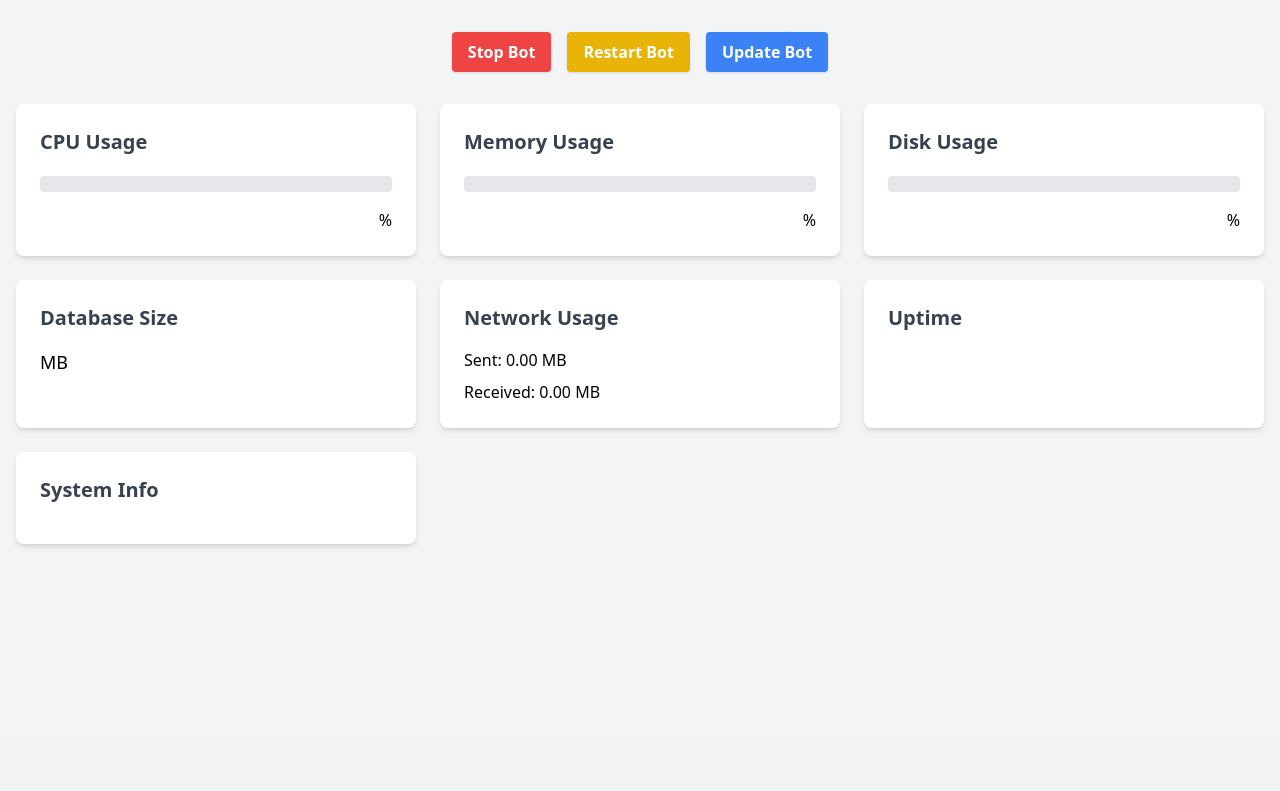
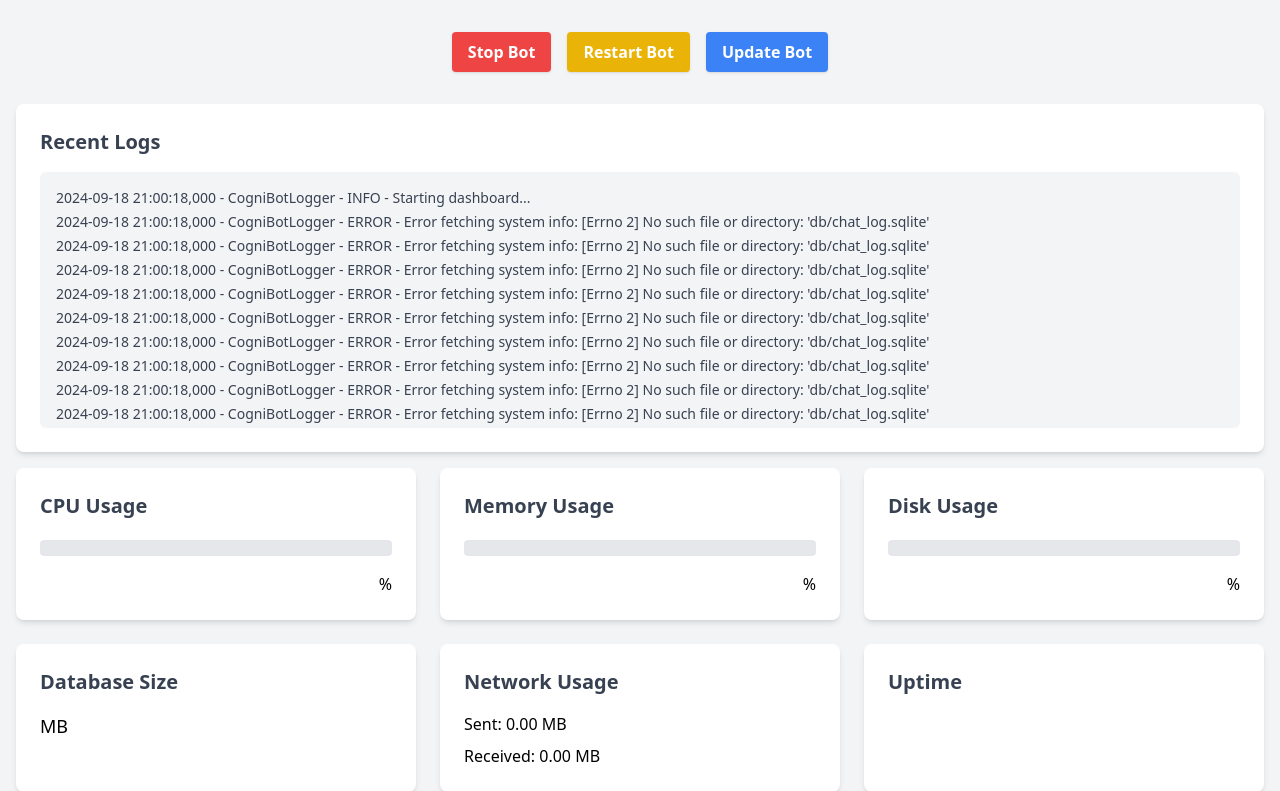
Before and after one commit to raythurman2386/cognibot, a Flask app: template templates/home.html in a window 1280 px wide. Shown: the part 64-855 px from the top of the page. Before the commit the page ends 611 px from the top, so only its background shows below. Run offline with Flask 3, Linux system fonts and the light colour scheme; the template is opened without the code that fills it, so the values that code supplies are empty; some libraries are stand-ins or nearby versions.

Commit message:
:sparkles: Add log retrieval and display functionality
Introduced a new template component for displaying recent logs. Added a backend route to fetch the last 20 lines from the log file and integrated it into the home page template.

```diff
--- a/dashboard.py
+++ b/dashboard.py
@@ -80,6 +80,16 @@
         return None
 
 
+def get_last_20_lines(file_path, num_lines=20):
+    try:
+        with open(file_path, 'r') as file:
+            lines = file.readlines()
+            return lines[-num_lines:]
+    except Exception as e:
+        app_logger.error(f"Error reading log file: {str(e)}")
+        return ["Error fetching logs."]
+
+
 @app.route("/")
 def home():
     try:
@@ -99,7 +109,6 @@
         return "An error occurred", 500
 
 
-# HTMX update routes for specific sections
 @app.route("/update_cpu")
 def update_cpu():
     system_info = get_system_info()
@@ -176,6 +185,13 @@
         return f"Error: {str(e)}"
 
 
+@app.route("/logs")
+def fetch_logs():
+    log_file_path = os.path.join(current_dir, "Logs", "cognibot.log")
+    logs = get_last_20_lines(log_file_path)
+    return render_template("components/logs.html", logs=logs)
+
+
 def run_flask_app():
     app_logger.info("Starting dashboard...")
     app.run(host="0.0.0.0", port=5000, threaded=True)
--- /dev/null
+++ b/templates/components/logs.html
@@ -0,0 +1,7 @@
+<div id="log-container" class="overflow-auto max-h-64 bg-gray-100 p-4 rounded-md">
+    <ul class="text-sm text-gray-700">
+        {% for line in logs %}
+        <li class="mb-1">{{ line }}</li>
+        {% endfor %}
+    </ul>
+</div>
--- a/templates/home.html
+++ b/templates/home.html
@@ -29,6 +29,13 @@
 
     <!-- Status message -->
     <p id="bot-action-message" class="text-center text-gray-600 mb-8"></p>
+
+    <div class="bg-white rounded-lg shadow-md p-6 mb-4">
+        <h2 class="text-xl font-semibold mb-4 text-gray-700">Recent Logs</h2>
+        <div id="log-container" hx-get="/logs" hx-trigger="load" hx-swap="outerHTML">
+            {% include "components/logs.html" %}
+        </div>
+    </div>
 
     <div class="grid grid-cols-1 md:grid-cols-2 lg:grid-cols-3 gap-6">
         <div class="bg-white rounded-lg shadow-md p-6"
```
